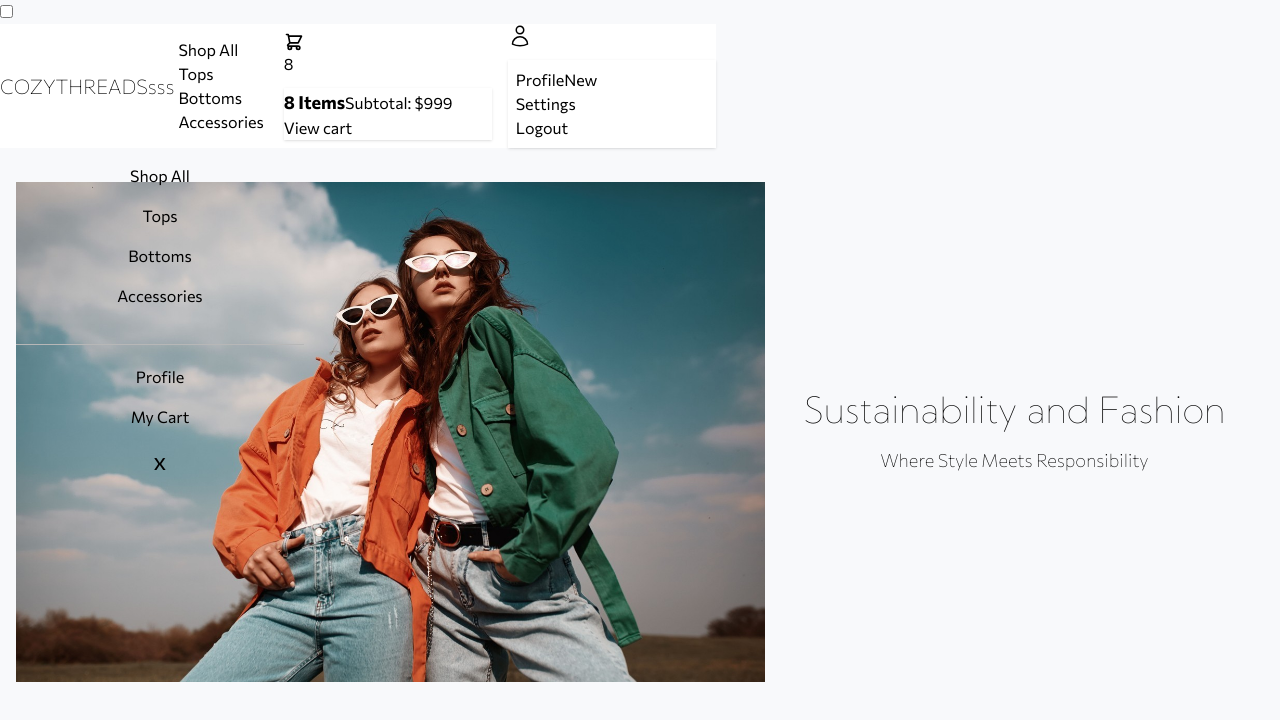
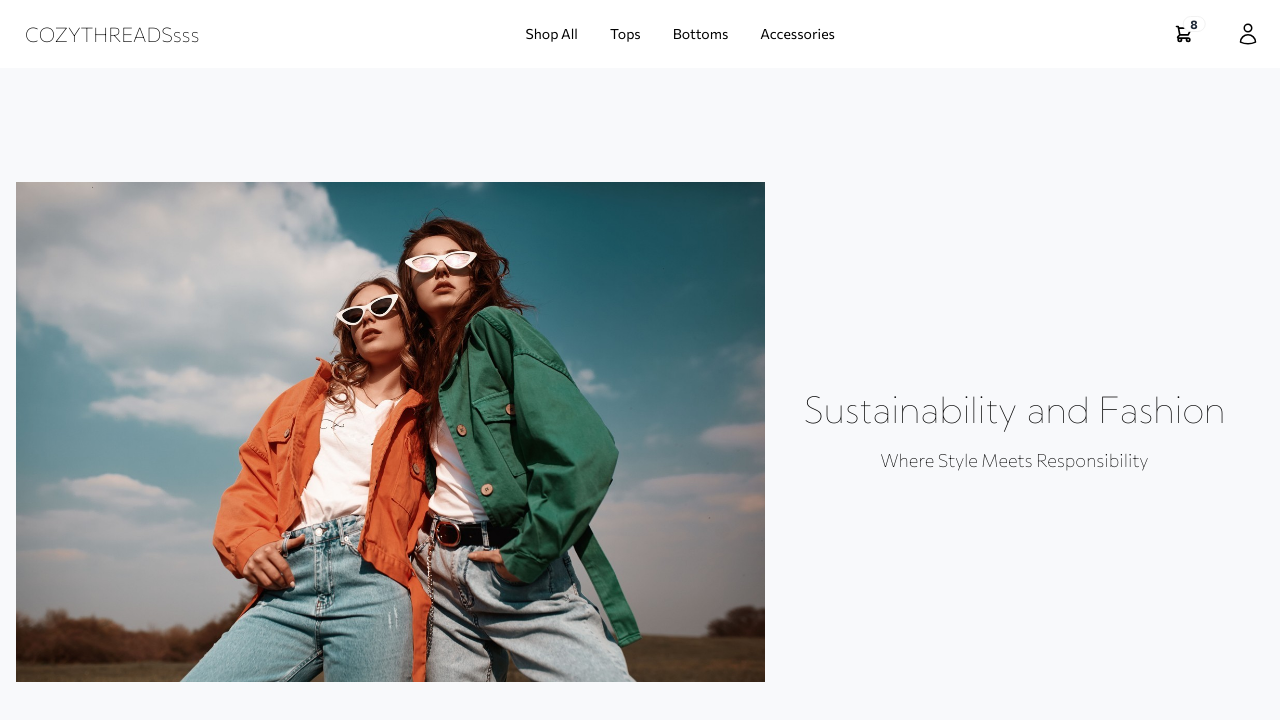
Before and after one commit to dnmartinez/cozy-threads, a Next.js app: page / in a window 1280 px wide. Shown: the top 720 px of the page. Built offline with nearby package versions, Linux system fonts and the light colour scheme.

Commit message:
daisy ui

```diff
--- /dev/null
+++ b/app/lib/prisma.ts
@@ -0,0 +1,11 @@
+import { PrismaClient } from '@prisma/client';
+
+const prisma = new PrismaClient();
+
+export async function getProducts() {
+  return await prisma.product.findMany();
+}
+
+export async function getProductById(id: number) {
+  return await prisma.product.findUnique({ where: { id } });
+}
--- a/package.json
+++ b/package.json
@@ -19,6 +19,7 @@
     "@types/node": "^20",
     "@types/react": "^18",
     "@types/react-dom": "^18",
+    "daisyui": "^4.12.10",
     "eslint": "^8",
     "eslint-config-next": "14.2.5",
     "postcss": "^8",
--- a/tailwind.config.ts
+++ b/tailwind.config.ts
@@ -1,4 +1,5 @@
 import type { Config } from "tailwindcss";
+ import daisyui from 'daisyui'
 
 const config: Config = {
   content: [
@@ -15,6 +16,6 @@ const config: Config = {
       },
     },
   },
-  plugins: [],
+  plugins: [daisyui],
 };
 export default config;
```
Also changed, not shown: 1 other file (tests, documents, lock files or other folders).
